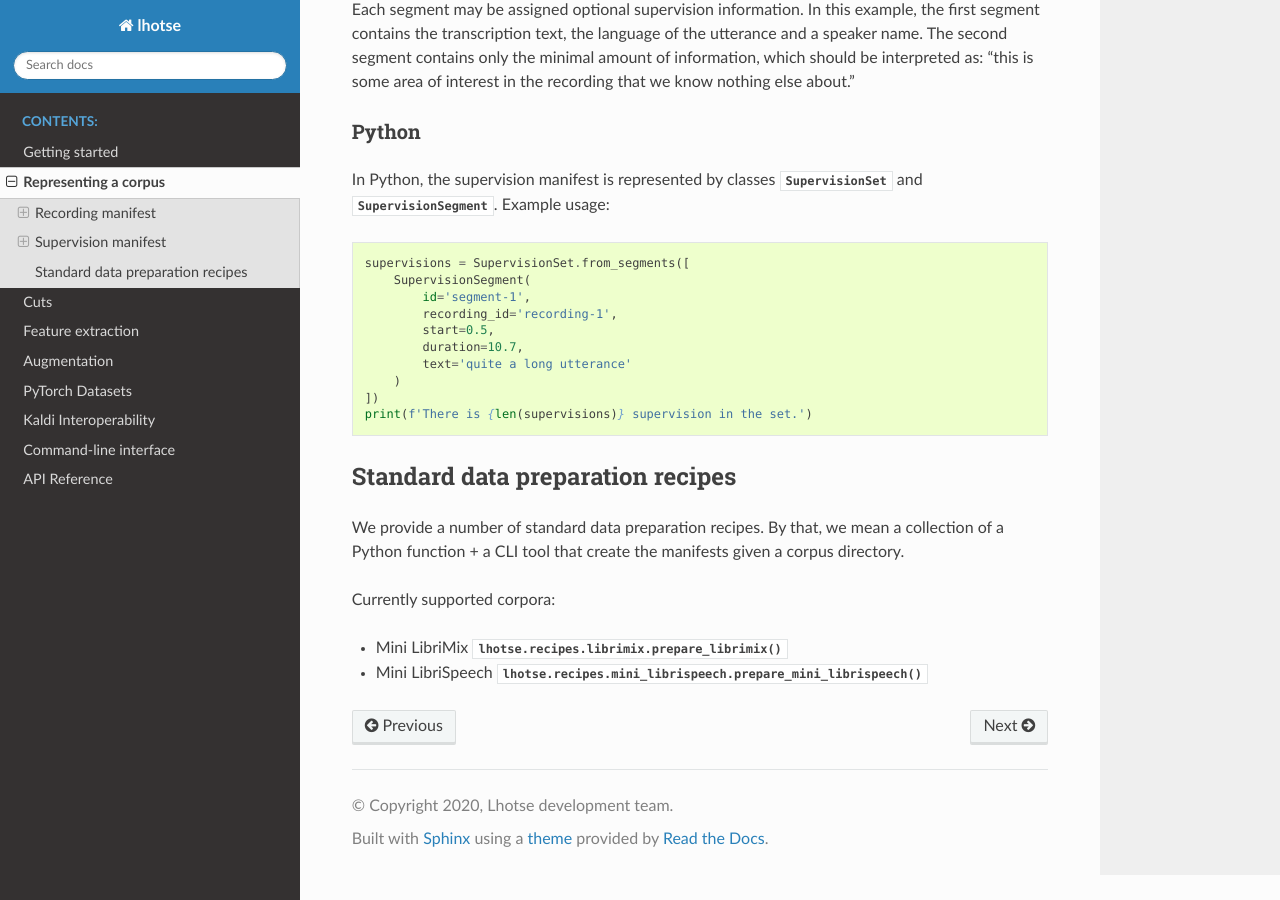
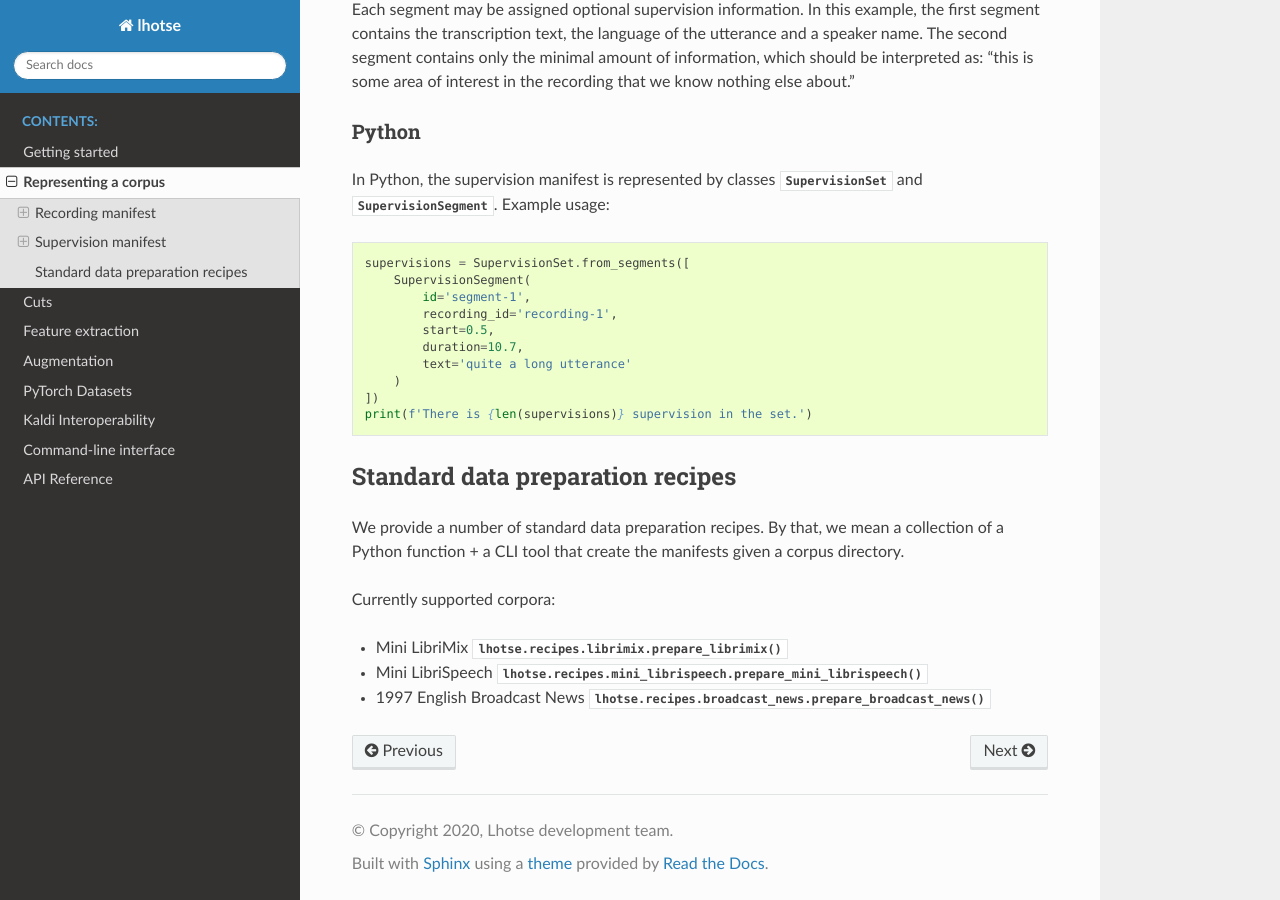
Before and after one commit to lhotse-speech/lhotse, a Sphinx documentation site: the page built from docs/corpus.rst, in a window 1280 px wide and 900 px high, scrolled down 2374 px. Built offline with Sphinx 7.4.7 and the Read the Docs theme 2.0.0, drawn with Linux system fonts in a browser that asks for light colours.

Commit message:
Update documentation

```diff
--- a/docs/corpus.rst
+++ b/docs/corpus.rst
@@ -147,3 +147,4 @@ Currently supported corpora:
 
 - Mini LibriMix :func:`lhotse.recipes.librimix.prepare_librimix`
 - Mini LibriSpeech :func:`lhotse.recipes.mini_librispeech.prepare_mini_librispeech`
+- 1997 English Broadcast News :func:`lhotse.recipes.broadcast_news.prepare_broadcast_news`
```
